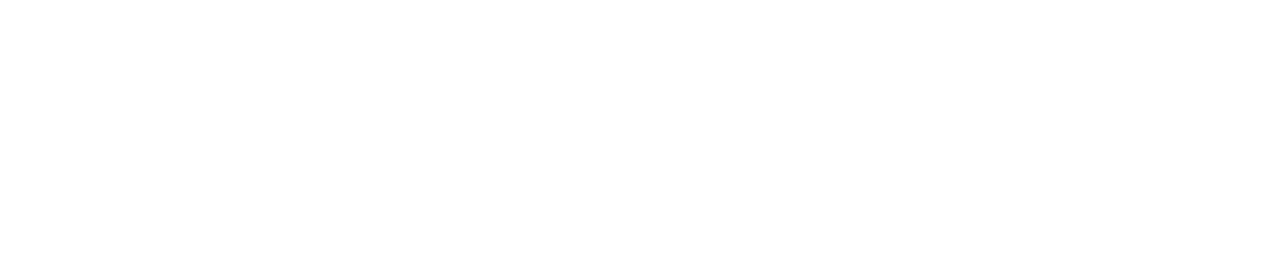
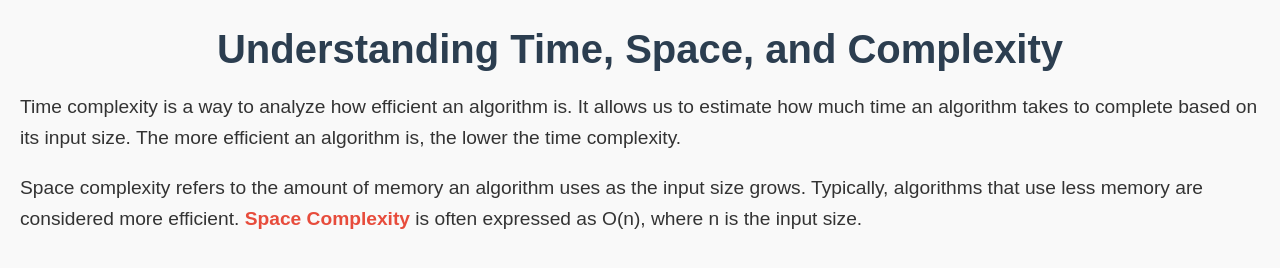
Before and after one commit to acciojob/time-and-space-complexity-9087000, a website: page main.html in a window 1280 px wide. Drawn offline with Linux system fonts and the light colour scheme.

Commit message:
created a submission

```diff
--- a/main.html
+++ b/main.html
@@ -3,11 +3,18 @@
 <html>
 
 <head>
+	<meta charset="UTF-8">
+	<meta name="viewport" content="width=device-width, initial-scale=1.0">
 	<link rel="stylesheet" href="styles.css">
+	<title>Time and Space Complexity</title>
 </head>
+
 
 <body>
 	<!-- the entire body must be written by student -->
+	<h1>Understanding Time, Space, and Complexity</h1>
+	<p>Time complexity is a way to analyze how efficient an algorithm is. It allows us to estimate how much time an algorithm takes to complete based on its input size. The more efficient an algorithm is, the lower the time complexity.</p>
+	<p>Space complexity refers to the amount of memory an algorithm uses as the input size grows. Typically, algorithms that use less memory are considered more efficient. <b>Space Complexity</b> is often expressed as O(n), where n is the input size.</p>
     <script type="text/javascript" src="./script.js">
 </script>
 
--- a/script.js
+++ b/script.js
@@ -1 +1,6 @@
 //your JS code here. If required.
+window.onLoad= function() {
+	alert("Welcome to the Time and Space Complexity tutorial!");
+
+	cosole.log("The page has loaded successfully.")
+}
--- a/styles.css
+++ b/styles.css
@@ -1 +1,26 @@
 /*  your css code here. If applicable */
+body{
+	font-family: Arial, sans-serif;
+	margin: 20px;
+	padding: 0;
+	background-color: #f9f9f9;
+	color: #333;
+}
+
+h1 {
+	text-align: center;
+	color: #2c3e50;
+	font-size: 2.5em;
+	margin-bottom: 20px;
+}
+
+p {
+	font-size: 1.2em;
+	line-height: 1.6;
+	margin-bottom: 20px;
+}
+
+b {
+	color: #e74c3c;
+	font-weight: bold;
+}
```
